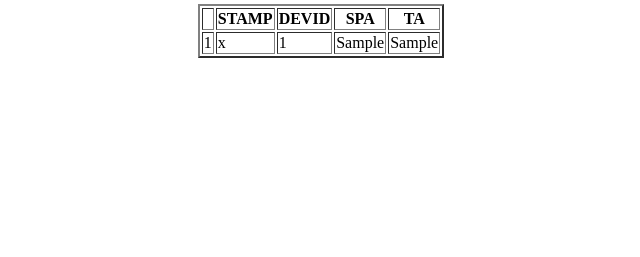
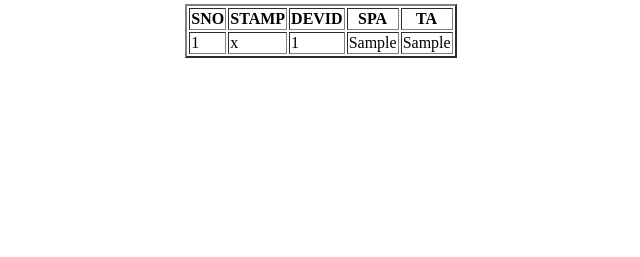
Before and after one commit to BKVDPrasad/flaskwithgraph, a Flask app: page /line in a window 1280 px wide. Shown: the part 480-737 px from the top of the page, without its empty margins (319-959 px from the left). Run offline with Flask 2, Linux system fonts and the light colour scheme; tables that the repository leaves empty hold one stand-in row (values such as "Sample post"); some libraries are stand-ins or nearby versions.

Commit message:
Update line_chart.html

```diff
--- a/templates/line_chart.html
+++ b/templates/line_chart.html
@@ -70,7 +70,7 @@
 
 <table align="center" border="2">
     <tr>
-				    <th SNO</th>
+				    <th> SNO</th>
         			<th>STAMP</th>
         			<th>DEVID</th>
         			<th>SPA</th>
```
